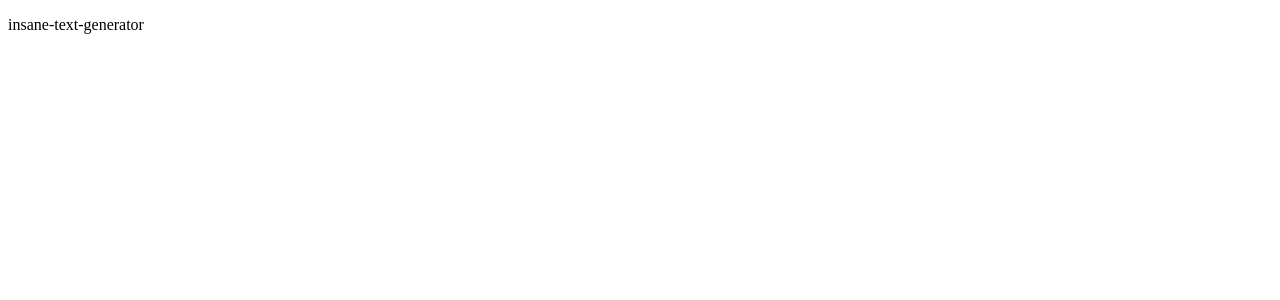
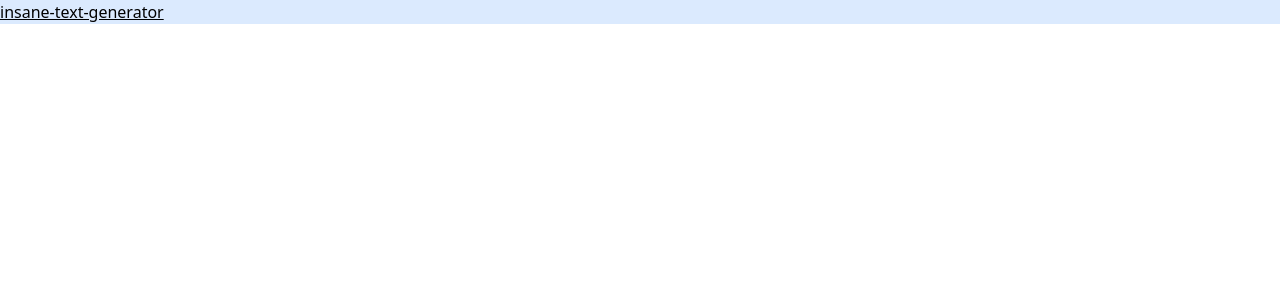
Before and after one commit to kudryavka1013/insane-text-generator, a React (Create React App) app: page / in a window 1280 px wide. Shown: the top 300 px of the page. Built offline with nearby package versions, Linux system fonts and the light colour scheme.

Commit message:
chore: add tailwindcss, headlessui

```diff
--- a/package.json
+++ b/package.json
@@ -3,6 +3,8 @@
   "version": "0.1.0",
   "private": true,
   "dependencies": {
+    "@headlessui/react": "^1.7.14",
+    "@heroicons/react": "^2.0.18",
     "react": "^18.2.0",
     "react-dom": "^18.2.0",
     "react-scripts": "5.0.1"
@@ -31,6 +33,7 @@
   "devDependencies": {
     "@types/react": "^18.2.7",
     "@types/react-dom": "^18.2.4",
+    "tailwindcss": "^3.3.2",
     "typescript": "^5.0.4"
   }
 }
--- a/src/App.tsx
+++ b/src/App.tsx
@@ -4,10 +4,11 @@
   return (
     <div>
       <header>
-        <p>
+        <div className="bg-blue-100 underline">
           insane-text-generator
-        </p>
+        </div>
       </header>
+
     </div>
   );
 }
--- /dev/null
+++ b/src/index.css
@@ -0,0 +1,3 @@
+@tailwind base;
+@tailwind components;
+@tailwind utilities;
--- a/src/index.tsx
+++ b/src/index.tsx
@@ -1,6 +1,7 @@
 import React from 'react';
 import ReactDOM from 'react-dom';
 import App from './App';
+import './index.css'
 
 // @ts-ignore react18类型没跟上
 const root = ReactDOM.createRoot(document.getElementById('root'));
--- /dev/null
+++ b/tailwind.config.js
@@ -0,0 +1,10 @@
+/** @type {import('tailwindcss').Config} */
+module.exports = {
+  content: [
+    "./src/**/*.{js,jsx,ts,tsx}",
+  ],
+  theme: {
+    extend: {},
+  },
+  plugins: [],
+}
```
Also changed, not shown: 1 other file (tests, documents, lock files or other folders).
